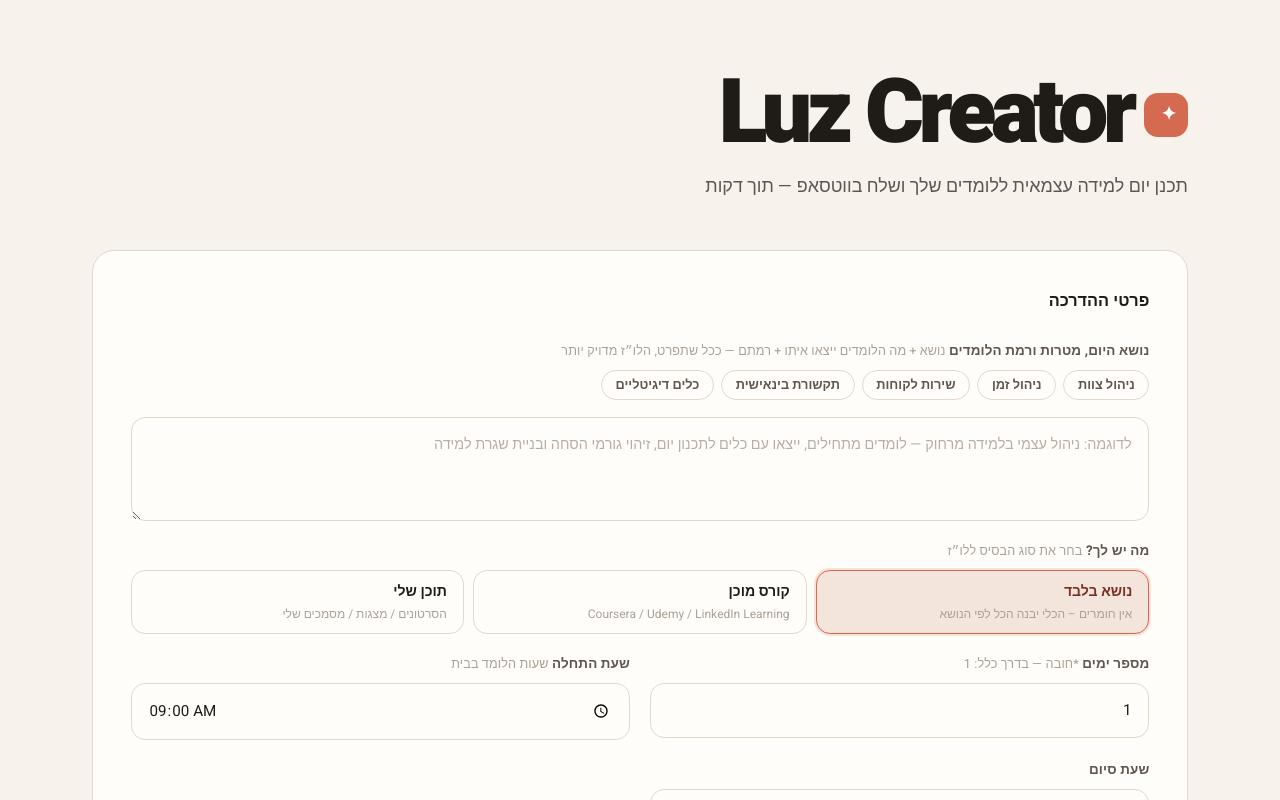
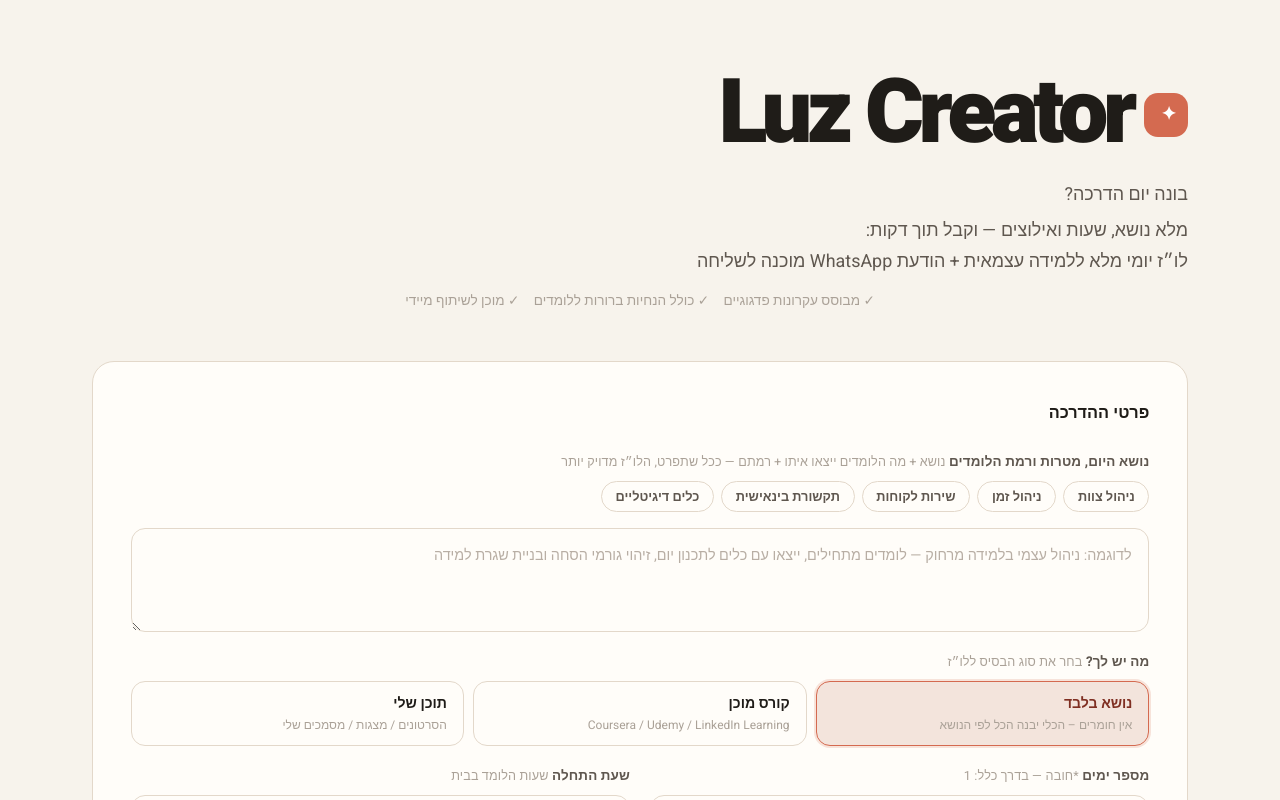
Before and after one commit to Ruthys1000/Luzon, a Next.js app: page / in a window 1280 px wide. Shown: the top 800 px of the page. Built offline with nearby package versions, Linux system fonts and the light colour scheme.

Commit message:
ux: update hero section with expanded copy and bullet points

```diff
--- a/src/app/globals.css
+++ b/src/app/globals.css
@@ -1068,6 +1068,33 @@ input.editor-day-name:focus {
   line-height: 1.55;
 }
 
+/* ── Hero copy ── */
+.hero-tagline {
+  font-size: clamp(1.15rem, 3vw, 1.35rem);
+  font-weight: 700;
+  color: var(--text);
+  margin: .5rem 0 .4rem;
+}
+
+.hero-sub {
+  font-size: clamp(.9rem, 2.5vw, 1rem);
+  color: var(--text-secondary);
+  line-height: 1.7;
+  margin: 0 0 .9rem;
+}
+
+.hero-bullets {
+  list-style: none;
+  padding: 0;
+  margin: 0;
+  display: flex;
+  flex-wrap: wrap;
+  gap: .35rem .9rem;
+  justify-content: center;
+  font-size: .85rem;
+  color: var(--text-muted);
+}
+
 /* ── Site Footer ── */
 .site-footer {
   margin-top: 4rem;
--- a/src/app/page.tsx
+++ b/src/app/page.tsx
@@ -207,7 +207,16 @@ export default function HomePage() {
           <span className="logo-mark">✦</span>
           Luz Creator
         </div>
-        <p>תכנן יום למידה עצמאית ללומדים שלך ושלח בווטסאפ — תוך דקות</p>
+        <p className="hero-tagline">בונה יום הדרכה?</p>
+        <p className="hero-sub">
+          מלא נושא, שעות ואילוצים — וקבל תוך דקות:<br />
+          לו״ז יומי מלא ללמידה עצמאית + הודעת WhatsApp מוכנה לשליחה
+        </p>
+        <ul className="hero-bullets">
+          <li>✓ מבוסס עקרונות פדגוגיים</li>
+          <li>✓ כולל הנחיות ברורות ללומדים</li>
+          <li>✓ מוכן לשיתוף מיידי</li>
+        </ul>
       </header>
 
       <ScheduleForm
```
